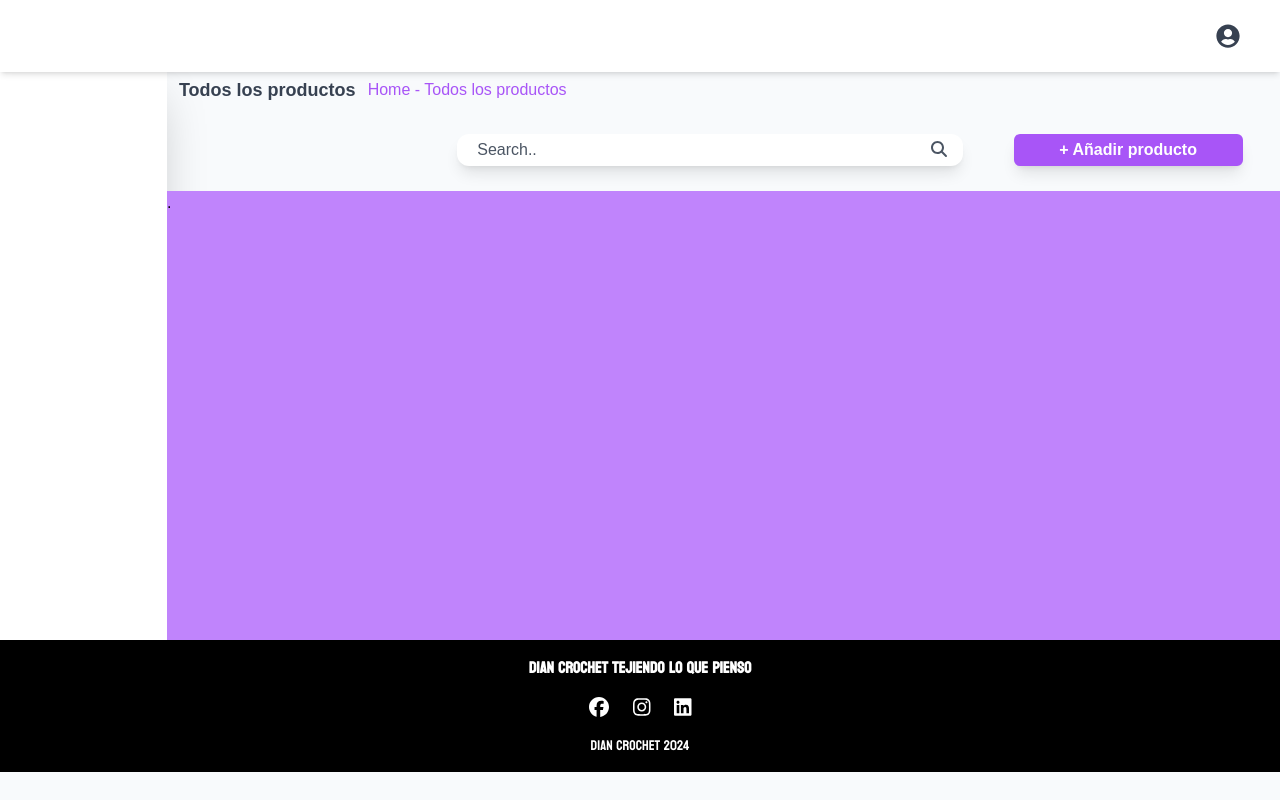
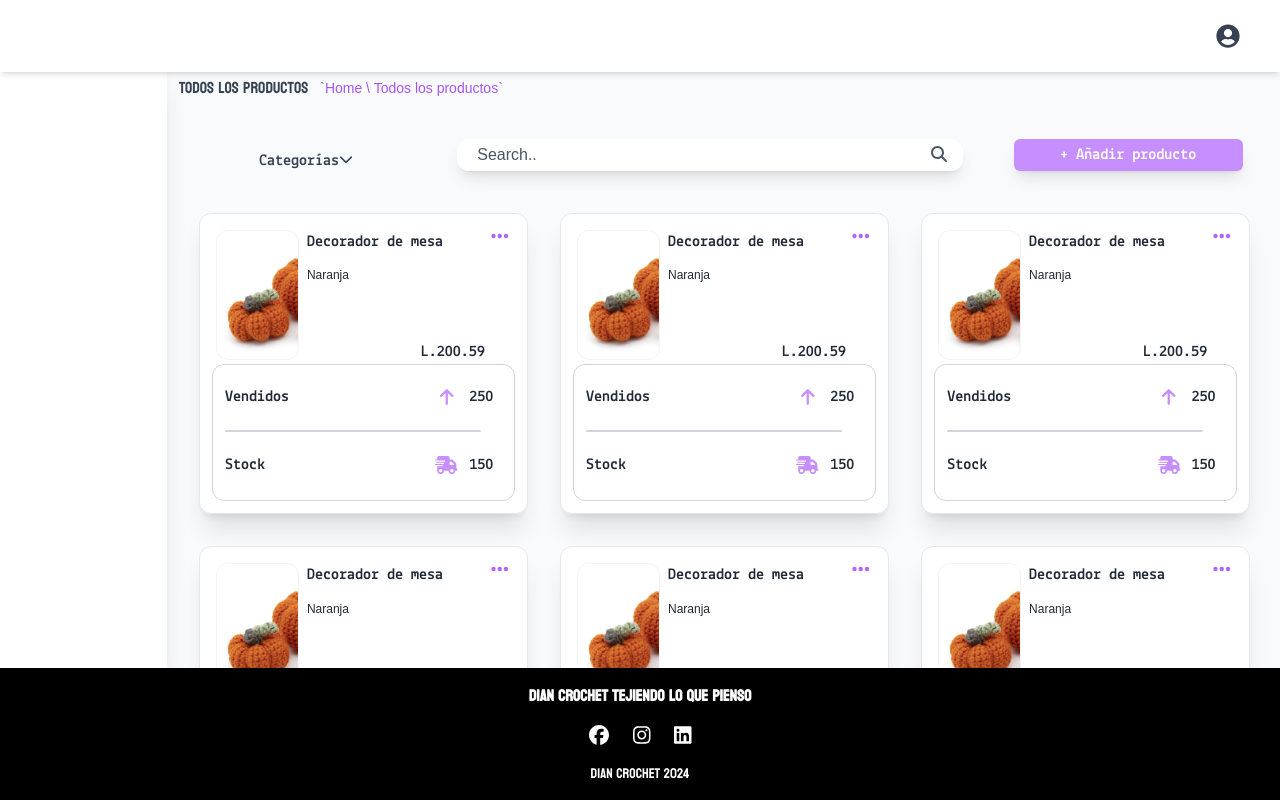
Before and after one commit to ale2002solano/DeployAdmin1, a Next.js app: page /productos in a window 1280 px wide. Built offline with nearby package versions, Linux system fonts and the light colour scheme.

Commit message:
avance del 90% de vista productos estática

```diff
--- a/src/app/productos/components/Products.tsx
+++ b/src/app/productos/components/Products.tsx
@@ -1,7 +1,17 @@
 'use client'
+
+import DetalleProducto1 from "./infoProducto/DetalleProducto1"
+import DetalleProducto2 from "./infoProducto/DetalleProducto2"
 
 export default function Products () {
     return (
-        <h1 className='size-96 text-black'>.</h1>
+        <div className="bg-white h-[64%] w-[30%] m-4 rounded-xl shadow-xl p-3 border border-gray-200">
+            <div className="w-full h-[50%]">
+                <DetalleProducto1/>
+            </div>
+            <div className="w-full h-[50%]">
+                <DetalleProducto2/>
+            </div>
+        </div>
     )
 }
--- a/src/app/productos/components/Titulo.tsx
+++ b/src/app/productos/components/Titulo.tsx
@@ -4,8 +4,8 @@ export default function Titulo () {
     return (
         <div>
             <div className="flex items-center w-full  pt-3">
-                <p className="font-bold text-gray-700 text-lg pl-3">Todos los productos</p>
-                <p className="text-purple-500 font-medium font-crimson pl-3">Home - Todos los productos</p>
+                <p className="font-koulen font-medium text-gray-700 text-base pl-3">Todos los productos</p>
+                <p className="text-purple-500 font-medium text-sm font-crimson pl-3">`Home \ Todos los productos`</p>
             </div>
         </div>
     )
--- /dev/null
+++ b/src/app/productos/components/infoProducto/BotonDespl.tsx
@@ -0,0 +1,46 @@
+'use client'
+
+import { faEllipsisH } from "@fortawesome/free-solid-svg-icons/faEllipsisH"
+import { FontAwesomeIcon } from "@fortawesome/react-fontawesome"
+import { useEffect, useRef, useState } from 'react'
+
+export default function BotonDespl () {
+    const [isOpen, setIsOpen] = useState(false);
+    const botonRef = useRef<HTMLDivElement>(null);
+
+    useEffect(() => {
+        const handleClickOutside = (event: MouseEvent) => {
+            if (botonRef.current && !botonRef.current.contains(event.target as Node)) {
+            setIsOpen(false);
+            }
+        };
+
+        document.addEventListener('mousedown', handleClickOutside);
+        return () => {
+            document.removeEventListener('mousedown', handleClickOutside);
+        };
+    }, []);
+
+    return (
+    <div ref={botonRef} className="relative">
+        {!isOpen && (
+            <div onClick={() => setIsOpen(true) } className="h-full w-full flex justify-center items-center rounded-md  cursor-pointer">
+                <div>
+                    <FontAwesomeIcon icon= {faEllipsisH} className="text-xl  text-[#b266ff] text-center hover:text-purple-600" />
+                </div>
+            </div>
+        )}
+
+        {isOpen && (
+            <div className="w-40 bg-white rounded-md shadow-lg z-10 font-lekton text-base">
+                <a href="#" className="block px-4 py-2 text-gray-700 hover:bg-gray-200 ">
+                    Editar
+                </a>
+                <a href="#" className="block px-4 py-2 text-gray-700 hover:bg-gray-200">
+                    Eliminar
+                </a>
+            </div>
+        )}
+    </div>
+    )
+}
--- /dev/null
+++ b/src/app/productos/components/infoProducto/DetalleProducto1.tsx
@@ -0,0 +1,32 @@
+'use client'
+
+import BotonDespl from './BotonDespl'
+
+export default function DetalleProducto1 () {
+    return (
+        <div className="rounded-xl w-full h-full flex ">
+            <div className="w-[30%] h-full rounded-xl p-1 ">
+                <div className="bg-[url('/img/CrochetPumpkin.jpeg')] bg-cover w-full h-full rounded-xl border  border-gray-100" ></div>
+            </div>
+
+            <div className="w-[60%] h-full rounded-xl flex flex-col">
+                <div className="w-full h-[30%]">
+                    <p className="font-extrabold text-base text-gray-800 font-lekton m-1">Decorador de mesa</p>
+                </div>
+
+                <div className="w-full h-[20%]">
+                    <p className="text-xs text-gray-800 font-crimson ml-1">Naranja</p>
+                </div>
+
+                <div className="w-full h-[50%] flex items-end justify-end">
+                    <p className="font-bold text-end text-gray-800 font-lekton">L.200.59</p>
+                </div>
+            </div>
+
+            <div className=" w-[10%] h-[16%]">
+                <BotonDespl />
+            </div>
+
+        </div>
+    )
+}
--- /dev/null
+++ b/src/app/productos/components/infoProducto/DetalleProducto2.tsx
@@ -0,0 +1,42 @@
+'use client'
+
+import { FontAwesomeIcon } from '@fortawesome/react-fontawesome'
+import { faArrowUp, faTruckFast } from '@fortawesome/free-solid-svg-icons'
+
+export default function DetalleProducto2 () {
+    return (
+        <div className="rounded-xl w-full h-full border border-gray-300">
+            <div className="w-full h-[48%] rounded-xl flex items-center p-3">
+                <div className="h-full w-[75%] flex items-center">
+                    <div><p  className="text-base font-semibold font-lekton text-gray-800">Vendidos</p></div>
+                </div>
+
+                <div className="h-full w-[10%] flex items-center justify-center">
+                    <FontAwesomeIcon icon={ faArrowUp } className="text-lg font-bold text-[#C68EFE]"/>
+                </div>
+
+                <div className="h-full w-[15%] flex items-center justify-center">
+                    <div><p  className="text-base font-semibold font-lekton text-gray-800">250</p></div>
+                </div>
+            </div>
+
+            <div className="bg-gray-300 ml-3 w-[85%] h-[2%] rounded-xl flex items-center">
+            </div>
+
+            <div className="w-full h-[48%] rounded-xl flex items-center p-3">
+                <div className="h-full w-[75%] flex items-center">
+                    <div><p className="text-base font-semibold font-lekton text-gray-800">Stock</p></div>
+                </div>
+
+                <div className="h-full w-[10%] flex items-center justify-center">
+                    <FontAwesomeIcon icon={ faTruckFast } className="text-lg font-bold text-[#C68EFE]"/>
+                </div>
+
+                <div className="h-full w-[15%] flex items-center justify-center">
+                    <div><p  className="text-base font-semibold font-lekton text-gray-800">150</p></div>
+                </div>
+            </div>
+
+        </div>
+    )
+}
--- a/src/app/productos/components/interacciones/Boton.tsx
+++ b/src/app/productos/components/interacciones/Boton.tsx
@@ -3,7 +3,7 @@
 export default function Boton () {
     return (
         <div >
-            <button className="w-[90%] size-8 py-1 px-3 bg-purple-500 hover:bg-purple-700 rounded-md shadow-lg text-white font-semibold transition duration-200"
+            <button className="w-[90%] font-lekton size-8 py-1 px-3 bg-[#C68EFE] hover:bg-[#b067f8] rounded-md shadow-lg text-white font-semibold transition duration-200 text-base"
                     type="submit">
                     <p className="">+ Añadir producto</p>
             </button>
--- a/src/app/productos/components/interacciones/Categorias.tsx
+++ b/src/app/productos/components/interacciones/Categorias.tsx
@@ -1,25 +1,53 @@
 'use client'
 
+import { FontAwesomeIcon } from '@fortawesome/react-fontawesome'
+import { faChevronDown } from '@fortawesome/free-solid-svg-icons'
+import { useState, useEffect, useRef } from 'react';
+
 export default function Categorias () {
+    const [isOpen, setIsOpen] = useState(false);
+    const menuRef = useRef<HTMLDivElement>(null);
+
+    useEffect(() => {
+        const handleClickOutside = (event: MouseEvent) => {
+            if (menuRef.current && !menuRef.current.contains(event.target as Node)) {
+            setIsOpen(false);
+            }
+        };
+
+        document.addEventListener('mousedown', handleClickOutside);
+        return () => {
+            document.removeEventListener('mousedown', handleClickOutside);
+        };
+    }, []);
+
     return (
-        <h1 className="text-black"></h1>
-        // <div className="size-7 text-black w-full">
-        //     <div className="z-30 select-none absolute flex whitespace-nowrap flex-col rounded-lg bg-slate-50 p-2 shadow-2xl shadow-slate-900 drop-shadow-lg">
-        //         <div key="" className="mb-[2px] flex items-center">
-        //             <input
-        //                 id=""
-        //                 type="checkbox"
-        //                 value=""
-        //                 className="select-none h-4 w-4 rounded border-gray-300 bg-gray-100 text-blue-600 focus:ring-transparent"
+        <div ref={menuRef} className="relative">
+            <div onClick={() => setIsOpen(!isOpen)} className="hover:text-gray-800 cursor-pointer z-2 font-lekton font-semibold text-gray-700 flex justify-center items-center mt-3">
+            <div>
+                Categorías
+            </div>
+            <div>
+                <FontAwesomeIcon icon={ faChevronDown } className='text-sm'/>
+            </div>
 
-        //             />
-        //             <label
-        //                 className="select-none ms-2 mt-[2px] font-lekton text-base font-medium text-[#444343]"
-        //             >
-
-        //             </label>
-        //         </div>
-        //     </div>
-        // </div>
+            {isOpen && (
+                <div className="mt-[48%] ml-[5%] w-48 bg-white rounded-md shadow-lg z-10 font-lekton text-base">
+                <a href="#" className="block px-4 py-2 text-gray-700 hover:bg-gray-200 ">
+                    Productos
+                </a>
+                <a href="#" className="block px-4 py-2 text-gray-700 hover:bg-gray-200">
+                    Materiales
+                </a>
+                <a href="#" className="block px-4 py-2 text-gray-700 hover:bg-gray-200">
+                    Kits
+                </a>
+                <a href="#" className="block px-4 py-2 text-gray-700 hover:bg-gray-200">
+                    Tutoriales
+                </a>
+                </div>
+            )}
+            </div>
+        </div>
     )
 }
--- a/src/app/productos/components/interacciones/MenuDesplegable.tsx
+++ /dev/null
@@ -1,7 +0,0 @@
-'use client'
-
-export default function MenuDesplegable () {
-    return (
-        <h1 className='size-96 text-black'>Hola, mundo!</h1>
-    )
-}
--- a/src/app/productos/components/interacciones/SearchBar.tsx
+++ b/src/app/productos/components/interacciones/SearchBar.tsx
@@ -5,11 +5,11 @@ import { faMagnifyingGlass } from "@fortawesome/free-solid-svg-icons";
 
 export default function SearchBar () {
     return (
-        <div className="size-8 w-[95%] shadow-lg focus:border-purple-400 flex items-center bg-white p-2 hover:shadow-xl hover:border-2 border-purple-400 group delay-200 rounded-xl">
+        <div className="size-8 w-[95%] shadow-lg focus:border-purple-400 flex items-center bg-white p-2 hover:shadow-xl hover:border-2 border-[#C68EFE] group delay-200 rounded-xl">
             <input
                 type="text"
                 placeholder="Search.."
-                className="size-6 w-[95%] focus:ring-0 text-black placeholder-gray-600 border-transparent focus:outline-none border-none"
+                className="font-crimson size-6 w-[95%] focus:ring-0 text-black placeholder-gray-600 border-transparent focus:outline-none border-none"
             />
             <div className="cursor-pointer">
                 <FontAwesomeIcon icon={faMagnifyingGlass} className=" text-gray-600 holder:text-purple-700 text-base "/>
--- a/src/app/productos/page.tsx
+++ b/src/app/productos/page.tsx
@@ -11,16 +11,22 @@ export default function productos () {
         <div className="flex h-screen w-full flex-col bg-slate-50 overflow-hidden ">
             <div><Navbar/></div>
 
-            <div className='flex pt-[5%] h-[80%] '>
-                <div  className="w-[15%] h-full bg-[#ffffff] shadow-2xl " ></div>
+            <div className='flex pt-[5%] h-[85%] '>
+                <div  className="w-[15%] h-full bg-[#ffffff] shadow-xl" ></div>
 
                 <div className=" z-2 w-full h-full bg-[#COCOCO]">
                     <div className="h-[8%]">
                         <Titulo/></div>
                     <div className="h-[14%]">
                         <Interactions/></div>
-                    <div className="bg-purple-400 h-[78%]">
-                        <Products/></div>
+                    <div className="h-[78%] flex flex-wrap overflow-y-auto  pl-4">
+                        <Products/>
+                        <Products/>
+                        <Products/>
+                        <Products/>
+                        <Products/>
+                        <Products/>
+                    </div>
                 </div>
             </div>
 
```
Also changed, not shown: src/app/productos/components/infoProducto/BotonEllipDesplegable.tsx (added, +14 -0 lines), src/app/productos/components/infoProducto/BotonEllipsDesplegable.tsx (added, +14 -0 lines).
